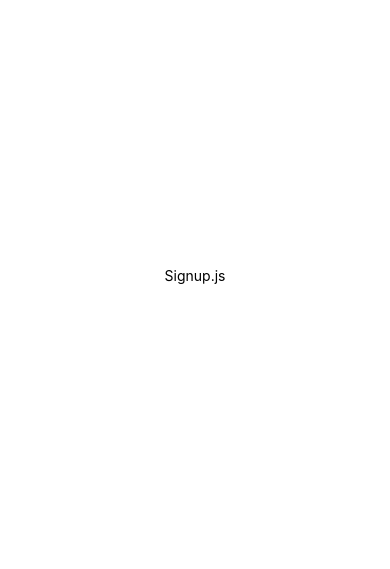
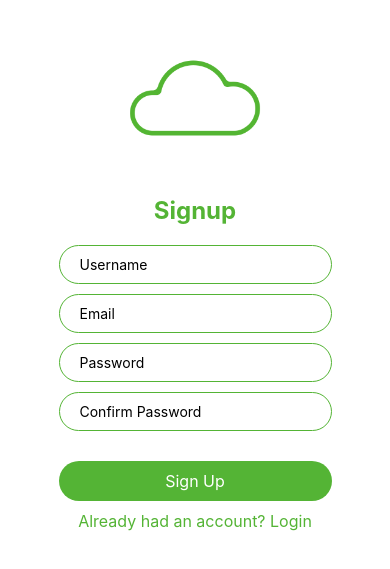
Before and after one commit to MHassaanAdil440/WeatherApp, a React Native app: screen / in a window 390 px wide. Shown: the part 147-716 px from the top of the page. Built offline with nearby package versions, Linux system fonts and the light colour scheme.

Commit message:
started firebase configuration

```diff
--- a/Screens/Signup.js
+++ b/Screens/Signup.js
@@ -1,11 +1,26 @@
 import React from "react";
 import { StatusBar } from "expo-status-bar";
-import { View, StyleSheet, Text } from "react-native";
+import { View, StyleSheet, Text, Image, TextInput, TouchableOpacity, Dimensions } from "react-native";
+
+const screenWidth = Dimensions.get("window").width;
 
 const Signup = () => {
+  const imagePath = require("../images/cloud.png");
+
   return (
     <View style={styles.container}>
-      <Text> Signup.js </Text>
+      <Image source={imagePath} style={styles.image} />
+      <Text style={styles.heading}>Signup</Text>
+      <TextInput placeholder="Username" style={styles.textInput} />
+      <TextInput placeholder="Email" style={styles.textInput} />
+      <TextInput placeholder="Password" secureTextEntry={true} style={styles.textInput} />
+      <TextInput placeholder="Confirm Password" secureTextEntry={true} style={styles.textInput} />
+      <TouchableOpacity style={styles.signupButton}>
+        <Text style={styles.signupButtonText}>Sign Up</Text>
+      </TouchableOpacity>
+      <TouchableOpacity style={styles.loginButton}>
+        <Text style={styles.loginButtonText}>Already had an account? Login</Text>
+      </TouchableOpacity>
       <StatusBar style="auto" />
     </View>
   );
@@ -18,6 +33,45 @@ const styles = StyleSheet.create({
     alignItems: "center",
     justifyContent: "center",
   },
+  image: {
+    width: screenWidth * 0.4,
+    height: screenWidth * 0.4,
+    marginBottom: 20,
+  },
+  heading: {
+    fontSize: 24,
+    fontWeight: "bold",
+    color: "#54B435",
+    marginBottom: 20,
+  },
+  textInput: {
+    borderWidth: 1,
+    borderColor: "#54B435",
+    borderRadius: 25,
+    paddingVertical: 10,
+    paddingHorizontal: 20,
+    marginBottom: 10,
+    width: screenWidth * 0.7,
+  },
+  signupButton: {
+    backgroundColor: "#54B435",
+    padding: 10,
+    borderRadius: 25,
+    width: screenWidth * 0.7,
+    alignItems: "center",
+    marginTop: 20,
+  },
+  signupButtonText: {
+    color: "#fff",
+    fontSize: 16,
+  },
+  loginButton: {
+    marginTop: 10,
+  },
+  loginButtonText: {
+    color: "#54B435",
+    fontSize: 16,
+  },
 });
 
 export default Signup;
```
Also changed, not shown: Firebase.js (added, +15 -0 lines).
